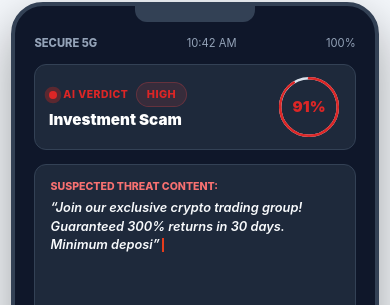
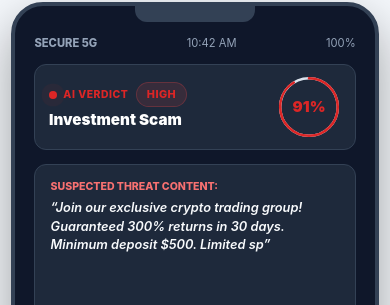
Before and after one commit to agudu50/SafeLens, a React (Vite) app in the folder client/: page / in a window 390 px wide. Shown: the part 1050-1355 px from the top of the page. Built offline with nearby package versions, Linux system fonts and the light colour scheme.

Commit message:
Eliminate full container unmounting animation so phone frame and threat details update in-place without disappearing

```diff
--- a/client/src/pages/Home.jsx
+++ b/client/src/pages/Home.jsx
@@ -483,11 +483,7 @@
         </motion.div>
 
         {/* Integrated Smartphone Frame + Analysis Details Grid */}
-        <AnimatePresence mode="wait">
-          <motion.div key={selectedPreset.id}
-            initial={{ opacity: 0, x: 20 }} animate={{ opacity: 1, x: 0 }} exit={{ opacity: 0, x: -20 }}
-            transition={{ duration: 0.35, ease: [0.16, 1, 0.3, 1] }}
-            style={{ display: 'grid', gridTemplateColumns: 'repeat(auto-fit, minmax(310px, 1fr))', gap: '1.8rem', alignItems: 'stretch' }}>
+        <div style={{ display: 'grid', gridTemplateColumns: 'repeat(auto-fit, minmax(310px, 1fr))', gap: '1.8rem', alignItems: 'stretch' }}>
 
             {/* Smartphone Display Simulator Box */}
             <div
@@ -607,8 +603,7 @@
                 </Button>
               </div>
             </div>
-          </motion.div>
-        </AnimatePresence>
+        </div>
       </motion.section>
 
       {/* ═══ HOW IT WORKS ═══ */}
```
